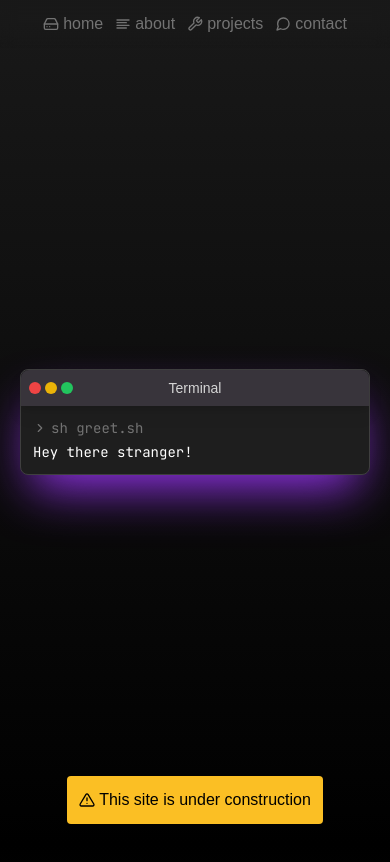
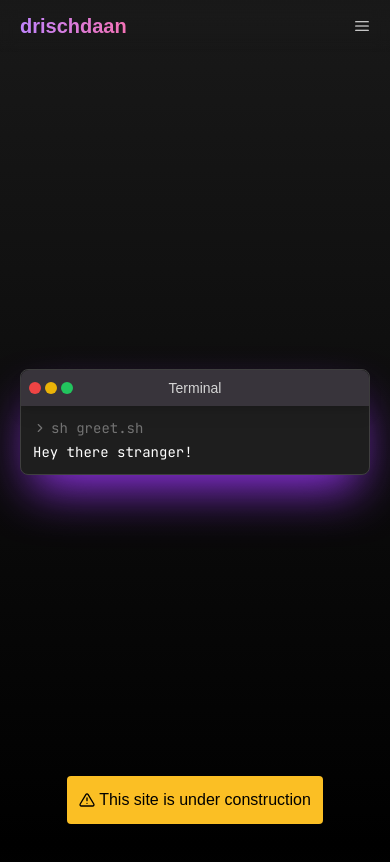
Before and after one commit to Drischdaan/drischdaan.dev, a Next.js app: page / in a window 390 px wide. Shown: the top 862 px of the page. Built offline with nearby package versions, Linux system fonts and the light colour scheme; a web font is replaced by a local one.

Commit message:
chore: improves mobile support of header

```diff
--- a/app/components/navigation/NavigationHeader.tsx
+++ b/app/components/navigation/NavigationHeader.tsx
@@ -1,24 +1,82 @@
-import NavigationLink from "./NavigationLink";
+'use client';
 
-import { FiHardDrive, FiAlignLeft, FiTool, FiMessageCircle } from 'react-icons/fi';
+import NavigationLink, { INavigationLinkProps } from "./NavigationLink";
+
+import { FiHardDrive, FiAlignLeft, FiTool, FiMessageCircle, FiX } from 'react-icons/fi';
+import { RxHamburgerMenu } from 'react-icons/rx';
+import { useState } from "react";
 
 export default function NavigationHeader() {
+  const [open, setOpen] = useState(false);
+
+  const navigationItems: INavigationLinkProps[] = [
+    {
+      icon: <FiHardDrive/>,
+      name: 'home',
+      elementId: '#home'
+    },
+    {
+      icon: <FiAlignLeft/>,
+      name: 'about',
+      elementId: '#about'
+    },
+    {
+      icon: <FiTool/>,
+      name: 'projects',
+      elementId: '#projects'
+    },
+    {
+      icon: <FiMessageCircle/>,
+      name: 'contact',
+      elementId: '#contact'
+    },
+  ];
+
   return (
-    <div id='header' className='fixed top-0 left-0 z-50 w-full p-3 flex justify-center items-center glass bg-gradient-to-b from-[#191919] to-transparent'>
-      <ul className='flex justify-center items-center gap-3'>
-        <li>
-          <NavigationLink icon={<FiHardDrive/>} name='home' elementId='#home' />
-        </li>
-        <li>
-          <NavigationLink icon={<FiAlignLeft/>} name='about' elementId='#about' />
-        </li>
-        <li>
-          <NavigationLink icon={<FiTool/>} name='projects' elementId='#projects' />
-        </li>
-        <li>
-          <NavigationLink icon={<FiMessageCircle/>} name='contact' elementId='#contact' />
-        </li>
+    <div id='header' className='fixed top-0 left-0 z-40 w-full px-5 p-3 grid grid-cols-3 glass bg-gradient-to-b from-[#191919] to-transparent'>
+      <div className='flex justify-start items-center'>
+        <h1 className='font-bold text-xl text-transparent bg-clip-text bg-gradient-to-r from-purple-400 to-pink-400'>drischdaan</h1>
+      </div>
+      <ul className='hidden sm:flex justify-center items-center gap-3'>
+        {
+          navigationItems.map((props, index) => {
+            return (
+              <li key={index}>
+                <NavigationLink icon={props.icon} name={props.name} elementId={props.elementId} />
+              </li>
+            );
+          })
+        }
       </ul>
+      <div className='block sm:hidden'></div>
+      <div className='flex sm:hidden justify-end items-center'>
+        <div className='flex justify-end items-center cursor-pointer hover:scale-110 transition-transform duration-300'>
+          <RxHamburgerMenu onClick={() => setOpen(true)}/>
+        </div>
+      </div>
+
+      {
+        open && (
+          <div className='fixed top-0 left-0 z-50 w-screen h-screen p-3 bg-neutral-800'>
+            <div className='absolute top-0 left-0'>
+              <FiX onClick={() => setOpen(false)} className='m-5 text-2xl cursor-pointer hover:scale-110 transition-transform duration-300' />
+            </div>
+            <div className='w-full h-full flex justify-center items-center px-5'>
+              <ul className='flex flex-col justify-center items-center gap-10 text-2xl'>
+                {
+                  navigationItems.map((props, index) => {
+                    return (
+                      <li key={index}>
+                        <NavigationLink icon={props.icon} name={props.name} elementId={props.elementId} />
+                      </li>
+                    );
+                  })
+                }
+              </ul>
+            </div>
+          </div>
+        )
+      }
     </div>
   );
 }
```
